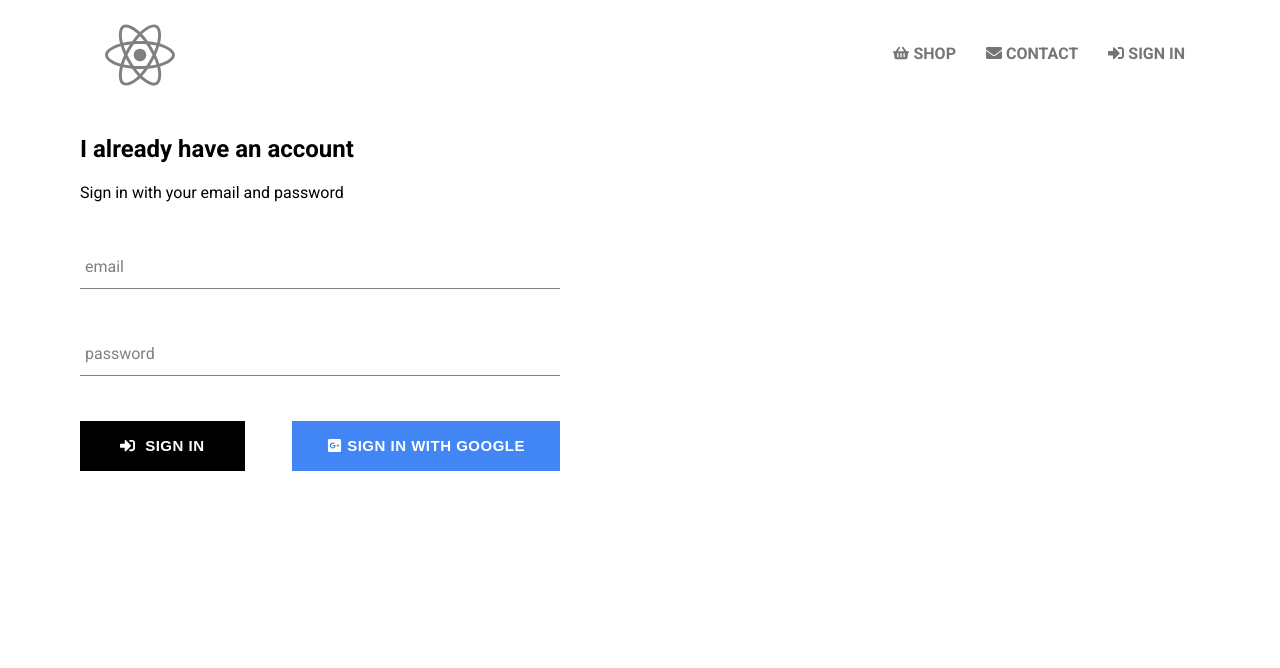
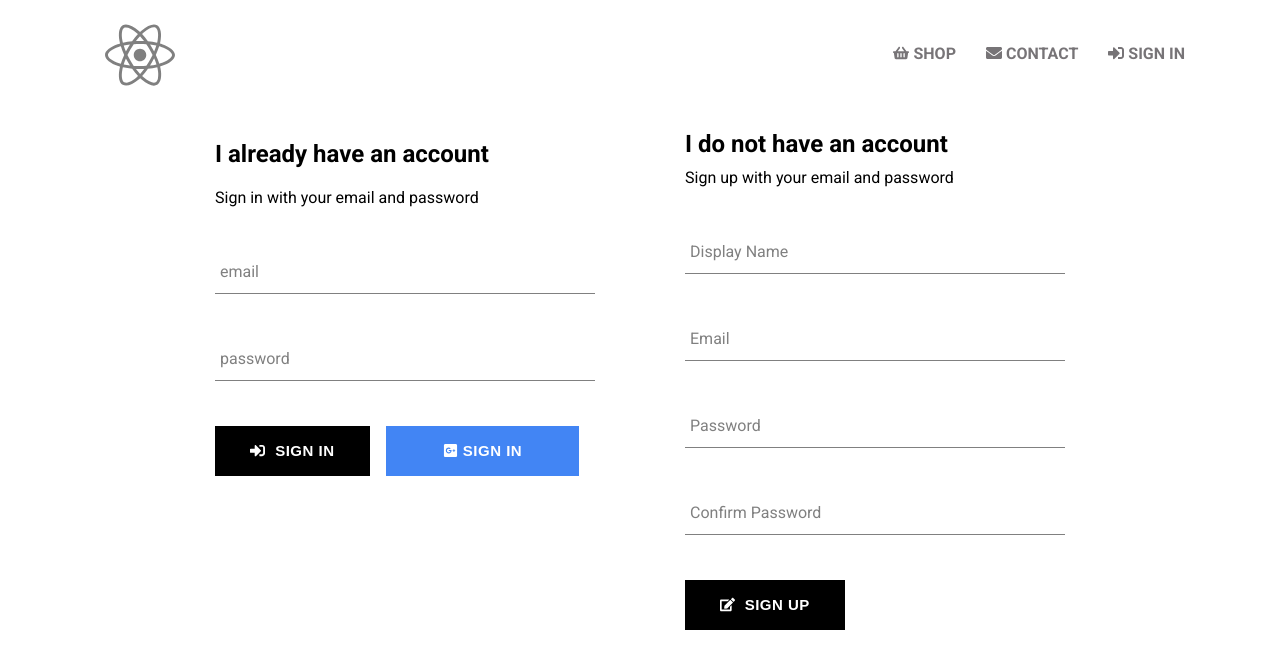
Before and after one commit to EdgardoPinto-Escalier/tech-store, a React (Create React App) app: page /signin in a window 1280 px wide. Shown: the top 668 px of the page. Built offline with nearby package versions, Linux system fonts and the light colour scheme; no server answers.

Commit message:
Created the SignUp component

```diff
--- a/src/App.js
+++ b/src/App.js
@@ -6,7 +6,7 @@
 import ShopPage from './pages/shop/shop.component';
 import Header from './components/header/header.component';
 import SignInUp from './pages/sign-in-up/sign-in-up.component';
-import { auth } from './firebase/firebase.utils';
+import { auth, createUserProfileDocument } from './firebase/firebase.utils';
 
 
 class App extends React.Component {
@@ -15,16 +15,26 @@
 
     this.state = {
       currentUser: null
-    }
+    };
   }
 
   unsubscribeFromAuth = null
 
   componentDidMount() {
-    this.unsubscribeFromAuth = auth.onAuthStateChanged(user => {
-      this.setState({ currentUser: user });
+    this.unsubscribeFromAuth = auth.onAuthStateChanged(async userAuth => {
+      if (userAuth) {
+        const userRef = await createUserProfileDocument(userAuth);
 
-      console.log(user);
+        userRef.onSnapshot(snapShot => {
+          this.setState({
+            currentUser: {
+              id: snapShot.id,
+              ...snapShot.data()
+            }
+          })
+        });
+      }
+      this.setState({currentUser: userAuth});
     });
   }
 
--- a/src/components/custom-button/custom-button.styles.scss
+++ b/src/components/custom-button/custom-button.styles.scss
@@ -1,5 +1,6 @@
 .custom-button {
-  min-width: 165px;
+  min-width: 155px;
+  margin-right: 1rem;
   width: auto;
   height: 50px;
   letter-spacing: 0.5px;
--- a/src/components/sign-in/sign-in.styles.scss
+++ b/src/components/sign-in/sign-in.styles.scss
@@ -1,5 +1,5 @@
 .sign-in {
-  width: 480px;
+  width: 380px;
   display: flex;
   flex-direction: column;
 
--- /dev/null
+++ b/src/components/sign-up/sign-up.component.jsx
@@ -0,0 +1,98 @@
+import React from 'react';
+import FormInput from '../form-input/form-input.component';
+import CustomButton from '../custom-button/custom-button.component';
+import { auth, createUserProfileDocument } from '../../firebase/firebase.utils';
+import './sign-up.styles.scss';
+import { FaEdit } from 'react-icons/fa';
+
+class SignUp extends React.Component {
+  constructor() {
+    super();
+
+    this.state = {
+      displayName: '',
+      email: '',
+      password: '',
+      confirmPassword: ''
+    }
+  }
+
+  handleSubmit = async event => {
+    event.preventDefault();
+
+    const { displayName, email, password, confirmPassword } = this.state;
+
+    if(password !== confirmPassword) {
+      alert("Passwords don't match");
+      return;
+    }
+    try {
+      const { user } = await auth.createUserWithEmailAndPassword(email, password);
+
+      await createUserProfileDocument(user, { displayName });
+
+      this.setState({
+        displayName: '',
+        email: '',
+        password: '',
+        confirmPassword: ''
+      });
+
+    } catch (error) {
+      console.error(error);
+    }
+  };
+
+  handleChange = event => {
+    const { name, value } = event.target;
+
+    this.setState({ [name]: value });
+  }
+
+  render() {
+    const {displayName, email, password, confirmPassword} = this.state;
+    return(
+      <div className="sign-up">
+        <h2 className="title">I do not have an account</h2>
+        <span>Sign up with your email and password</span>
+        <form className="sign-up-form" onSubmit={this.handleSubmit}>
+          <FormInput
+            type="text"
+            name="displayName"
+            value={displayName}
+            onChange={this.handleChange}
+            label="Display Name"
+            required
+          />
+          <FormInput
+            type="email"
+            name="email"
+            value={email}
+            onChange={this.handleChange}
+            label="Email"
+            required
+          />
+          <FormInput
+            type="password"
+            name="password"
+            value={password}
+            onChange={this.handleChange}
+            label="Password"
+            required
+          />
+          <FormInput
+            type="password"
+            name="confirmPassword"
+            value={confirmPassword}
+            onChange={this.handleChange}
+            label="Confirm Password"
+            required
+          />
+          <CustomButton type="submit"><FaEdit className="sign-in-out-icon"/> SIGN UP</CustomButton>
+        </form>
+      </div>
+    )
+  }
+}
+
+export default SignUp;
--- /dev/null
+++ b/src/components/sign-up/sign-up.styles.scss
@@ -0,0 +1,9 @@
+.sign-up {
+  display: flex;
+  flex-direction: column;
+  width: 380px;
+
+  .title {
+    margin: 10px 0;
+  }
+}
--- a/src/firebase/firebase.utils.js
+++ b/src/firebase/firebase.utils.js
@@ -13,6 +13,35 @@
   measurementId: "G-RR8KYES298"
 };
 
+export const createUserProfileDocument = async (userAuth, additionalData) => {
+  if(!userAuth) return;
+
+  const userRef = firestore.doc(`users/${userAuth.uid}`);
+  const snapShot = await userRef.get();
+
+  // If this snapshot doesn't exist...
+  if(!snapShot.exists) {
+    const { displayName, email } = userAuth;
+    const createdAt = new Date();
+
+    // We create one here.
+    try {
+      await userRef.set({
+        displayName,
+        email,
+        createdAt,
+        ...additionalData
+      })
+      // If there is an error we catch it here.
+    } catch (error) {
+      console.log('error creating user', error.message);
+    }
+  }
+
+  // This function will always return out userRef
+  return userRef;
+};
+
 firebase.initializeApp(config);
 
 export const auth = firebase.auth();
--- a/src/pages/sign-in-up/sign-in-up.component.jsx
+++ b/src/pages/sign-in-up/sign-in-up.component.jsx
@@ -1,10 +1,12 @@
 import React from 'react';
 import SignIn from '../../components/sign-in/sign-in.component';
+import SignUp from '../../components/sign-up/sign-up.component';
 import './sign-in-up.styles.scss';
 
 const SignInUp = () => (
   <div className="sign-in-up">
     <SignIn />
+    <SignUp />
   </div>
 );
 
--- a/src/pages/sign-in-up/sign-in-up.styles.scss
+++ b/src/pages/sign-in-up/sign-in-up.styles.scss
@@ -0,0 +1,6 @@
+.sign-in-up {
+  width: 850px;
+  display: flex;
+  justify-content: space-between;
+  margin: 30px auto;
+}
```
